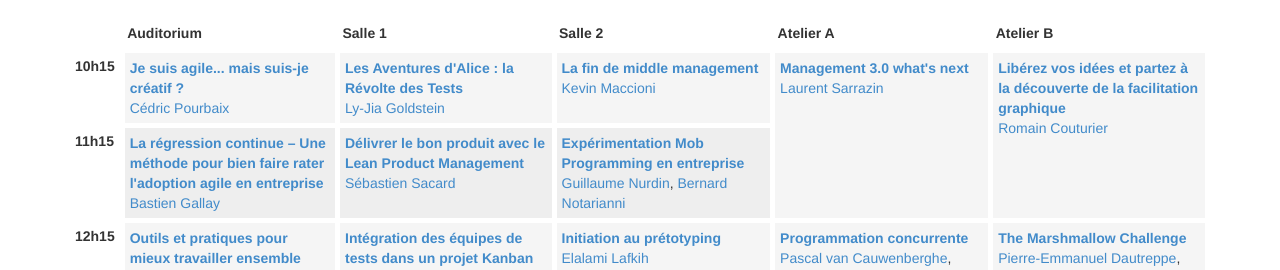
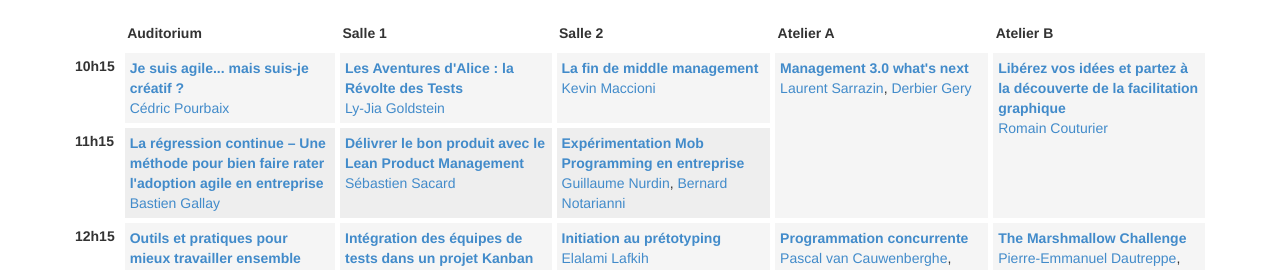
Before and after one commit to jak78/agile-tour-lille-2017, a Jekyll site: the page built from 00-schedule.html, in a window 1280 px wide and 1218 px high. Shown: the part 202-472 px from the top of the window. Built offline with Jekyll 4.4.1, drawn with Linux system fonts in a browser that asks for light colours; nearby versions of some CDN libraries.

Commit message:
add derbier to management 3.0

```diff
--- a/_data/schedule.yml
+++ b/_data/schedule.yml
@@ -20,7 +20,7 @@
         speaker: Kevin Maccioni
         description: L'agilité a le vent en poupe aux seins des sociétés de services, et nombreuses sont celles qui ont tentées une transformation pour approcher un modèle culturel et organisationnel correspondant plus à leur attentes. Mais trop nombreux sont encore les chefs de projets laissés sur le côté et qui ne trouvent plus leur place face à des équipes pluridisciplinaires, autonomes et responsabilisées. Est-ce que le middle management est amené à disparaître? Ou doit-il changer son périmètre et son type d'action ? Du manager décisionnaire au servant leader, le processus de prise de conscience face au changement semble inévitable pour la survie du middle management !
       - subject: Management 3.0 what's next
-        speaker: Laurent Sarrazin
+        speaker: Laurent Sarrazin, Derbier Gery
         description:
           Jurgen Appelo, avec son modèle MANAGEMENT 3.0, nous a apporté de solides bases en matière de management agile. Pendant ce temps, le monde continue à bouger et révèle des formes de leadership qui nous ouvrent des voies pour aller encore plus loin &colon; l'exemple de Chronoflex (Aleandre GERARD), le management libérateur (Isaac GETZ), le Host Leadership (Mark Mc KERGOW), voire les bonnes astuces d'un commandant de sous-marin de la Navy &colon; David MARQUET.
           </p><p>Dans cet atelier, nous vous proposons de découvrir et surtout savourer quelques uns de ces ingrédients du leadership du 21ème siècle … véritables exhausteurs pour le management agile de vos activités. Vous verrez par vous-même s'ils sont à consommer avec modération ou pas...
```
